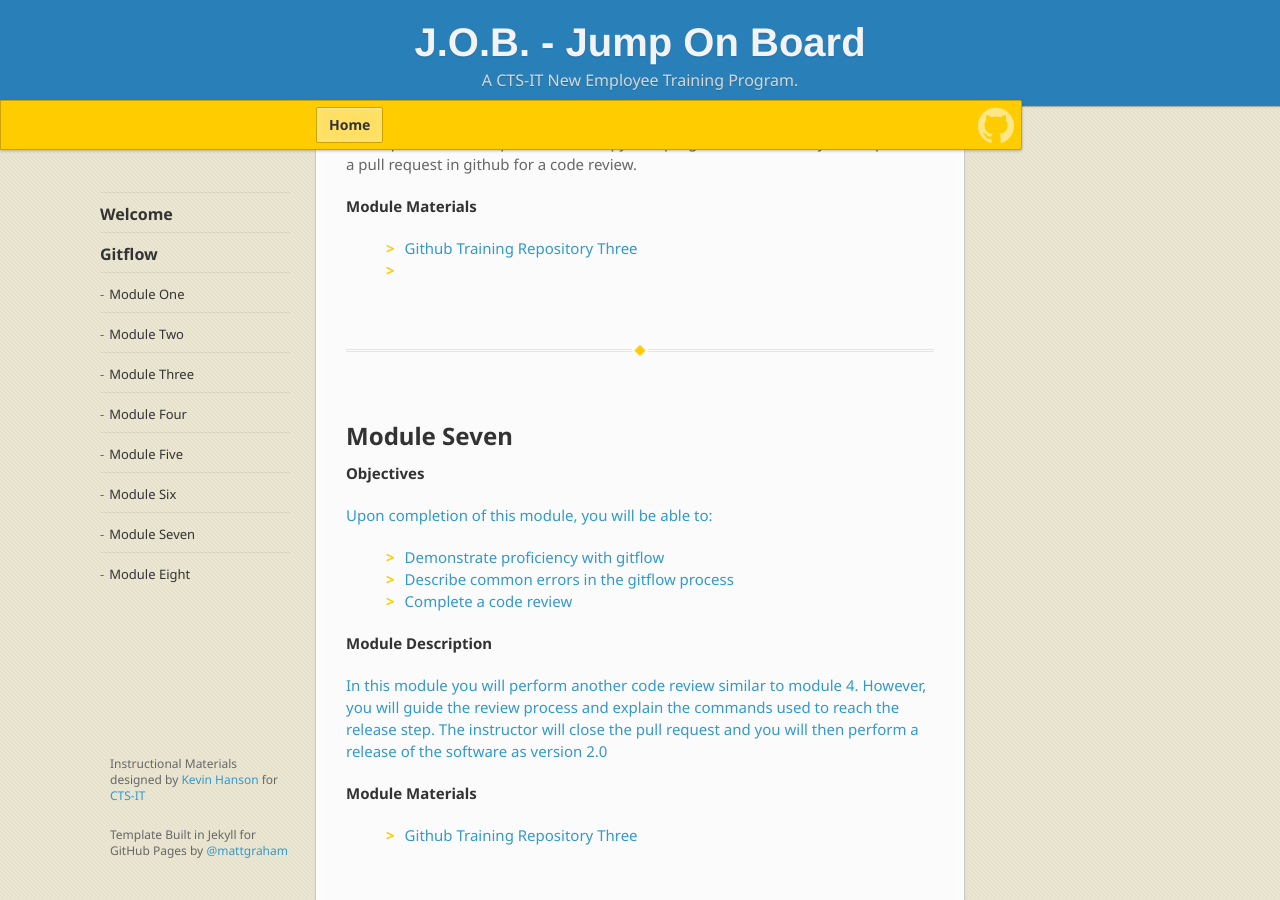
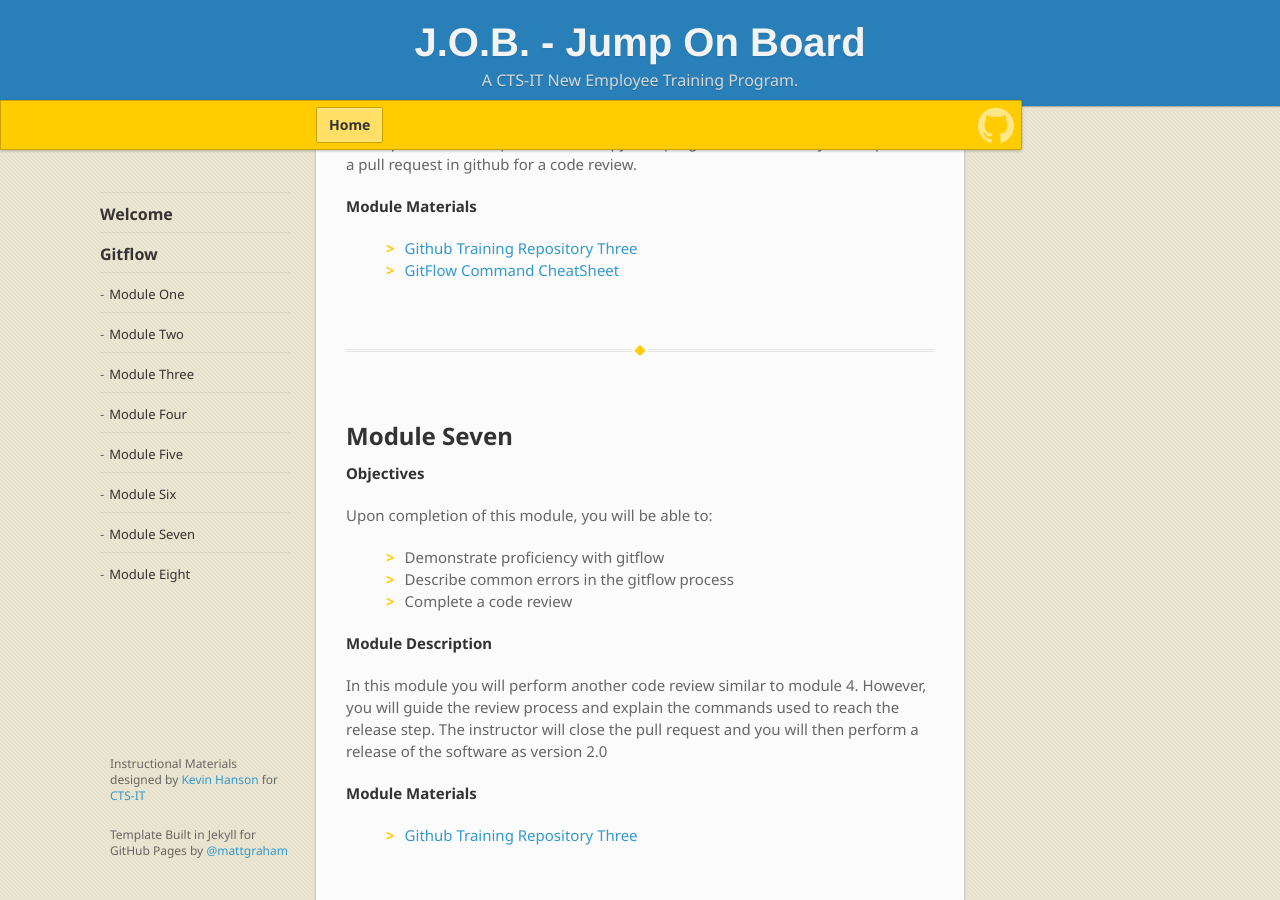
Before and after one commit to stokes-uf/J.O.B.-Jump-On-Board, a Jekyll site: the page built from index.md, in a window 1280 px wide and 900 px high, scrolled down 4423 px. Built offline with Jekyll 4.4.1, drawn with Linux system fonts in a browser that asks for light colours; nearby versions of some CDN libraries; some web fonts are replaced.

Commit message:
Update home.html

```diff
--- a/_layouts/home.html
+++ b/_layouts/home.html
@@ -153,7 +153,7 @@
     <p><strong>Module Materials</strong></p>
     <ul>
       <li><a href="https://github.com/ctsit/J.O.B-Training-Repo-3" target="_blank">Github Training Repository Three</a></li>
-      <li><a href="https://github.com/ctsit/J.O.B-Training-Repo-1/blob/master/git-flow-cheatsheet.md" target="_blank"</a></li>
+      <li><a href="https://github.com/ctsit/J.O.B-Training-Repo-1/blob/master/git-flow-cheatsheet.md" target="_blank">GitFlow Command CheatSheet</a></li>
     </ul>
 <br>
 <br>
```
